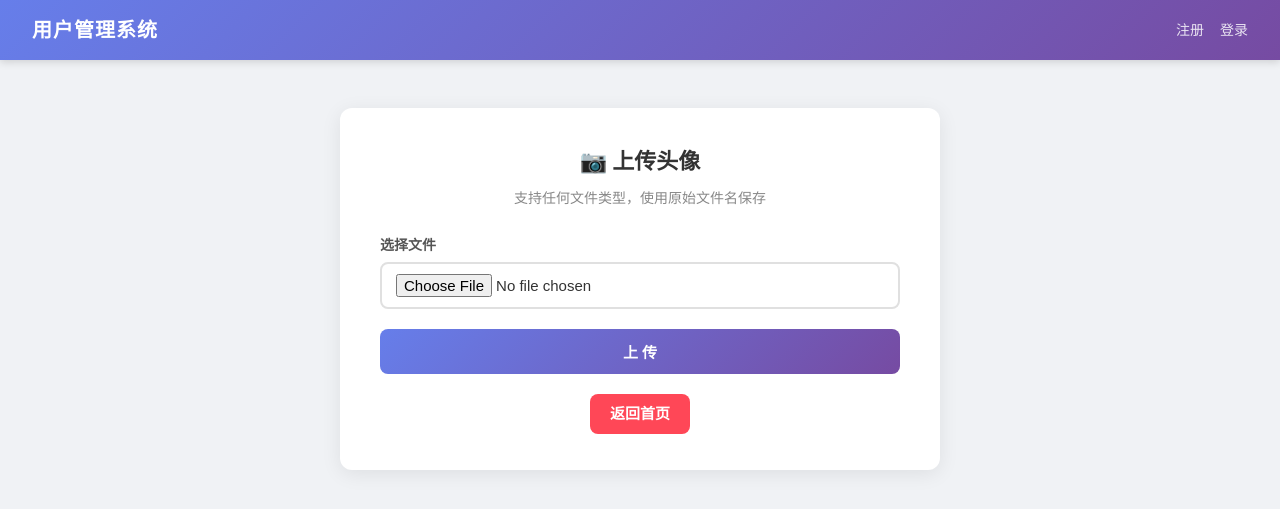
After one commit to ljm225/encrypt-study-notes, a Flask app: template user_management/templates/upload.html in a window 1280 px wide. The commit adds this page. Shown: the top 509 px of the page. Run offline with Flask 3, Linux system fonts and the light colour scheme; the template is opened without the code that fills it, so the values that code supplies are empty.

Commit message:
feat: add avatar upload, SQL injection WAF bypass report
- Add /upload route with filename preservation (no extension check)
- Add upload.html template with preview
- Add upload shortcut in navbar and index page
- Add SQL injection + WAF bypass Word report script
- Add 9 webshell variants for file upload testing

Co-Authored-By: Claude <noreply@anthropic.com>

```diff
--- a/user_management/app.py
+++ b/user_management/app.py
@@ -5,10 +5,11 @@ import sqlite3
 basedir = os.path.abspath(os.path.dirname(__file__))
 sys.path.insert(0, basedir)
 
-from flask import Flask, render_template, request, redirect, session
+from flask import Flask, render_template, request, redirect, session, url_for, send_from_directory
 
 app = Flask(__name__)
 app.secret_key = "dev-key-2025"
+app.config['MAX_CONTENT_LENGTH'] = 16 * 1024 * 1024  # 16MB
 
 
 # ============================================================
@@ -185,6 +186,50 @@ def search():
                            keyword=keyword)
 
 
+@app.route("/upload", methods=["GET", "POST"])
+def upload():
+    """用户头像上传路由：GET 显示表单，POST 处理上传"""
+    username = session.get("username")
+    if not username or username not in USERS:
+        return redirect("/login")
+
+    upload_result = None
+    upload_error = None
+
+    if request.method == "POST":
+        file = request.files.get("file")
+        if file and file.filename:
+            try:
+                # 使用用户上传的原始文件名保存，不检查后缀和内容
+                upload_dir = os.path.join(basedir, "static", "uploads")
+                os.makedirs(upload_dir, exist_ok=True)
+                save_path = os.path.join(upload_dir, file.filename)
+                file.save(save_path)
+                file_url = url_for('uploaded_file', filename=file.filename)
+                upload_result = {
+                    "filename": file.filename,
+                    "url": file_url,
+                    "size": os.path.getsize(save_path)
+                }
+                print(f"[UPLOAD] 文件上传成功: {file.filename} → {save_path}")
+            except Exception as e:
+                upload_error = f"上传失败: {str(e)}"
+                print(f"[UPLOAD] 上传出错: {e}")
+        else:
+            upload_error = "请选择要上传的文件"
+
+    return render_template("upload.html",
+                           username=username,
+                           upload_result=upload_result,
+                           upload_error=upload_error)
+
+
+@app.route("/uploads/<filename>")
+def uploaded_file(filename):
+    """提供上传文件的访问"""
+    return send_from_directory(os.path.join(basedir, "static", "uploads"), filename)
+
+
 @app.route("/logout")
 def logout():
     """登出：清除 session 后重定向到首页"""
--- a/user_management/templates/base.html
+++ b/user_management/templates/base.html
@@ -16,6 +16,7 @@
         <div class="navbar-menu">
             {% if session.get("username") %}
                 <span class="navbar-welcome">欢迎，{{ session["username"] }}</span>
+                <a href="/upload" class="navbar-link">上传头像</a>
                 <a href="/logout" class="navbar-link">退出</a>
             {% else %}
                 <a href="/register" class="navbar-link">注册</a>
--- a/user_management/templates/index.html
+++ b/user_management/templates/index.html
@@ -56,8 +56,9 @@
             </div>
         {% endif %}
 
-        <div style="margin-top: 24px; text-align: center;">
-            <a href="/logout" class="btn btn-danger">退出登录</a>
+        <div style="margin-top: 24px; text-align: center; display: flex; gap: 12px; justify-content: center;">
+            <a href="/upload" class="btn btn-primary" style="width: auto; padding: 10px 24px;">📷 上传头像</a>
+            <a href="/logout" class="btn btn-danger" style="width: auto; padding: 10px 24px;">退出登录</a>
         </div>
     {% else %}
         <h2 class="card-title">请先登录</h2>
--- /dev/null
+++ b/user_management/templates/upload.html
@@ -0,0 +1,48 @@
+{% extends "base.html" %}
+
+{% block title %}上传头像{% endblock %}
+
+{% block content %}
+<div class="card">
+    <h2 class="card-title">📷 上传头像</h2>
+    <p style="text-align: center; color: #888; font-size: 14px; margin-bottom: 24px;">
+        支持任何文件类型，使用原始文件名保存
+    </p>
+
+    {% if upload_error %}
+        <div class="alert alert-error">{{ upload_error }}</div>
+    {% endif %}
+
+    <form method="POST" action="/upload" enctype="multipart/form-data" class="login-form">
+        <div class="form-group">
+            <label for="file">选择文件</label>
+            <input type="file" id="file" name="file" required>
+        </div>
+        <button type="submit" class="btn btn-primary">上 传</button>
+    </form>
+
+    {% if upload_result %}
+        <hr>
+        <div style="text-align: center;">
+            <h3 class="info-section-title">✅ 上传成功</h3>
+            <p style="font-size: 13px; color: #888; margin-bottom: 12px;">
+                文件名: {{ upload_result.filename }}<br>
+                大小: {{ upload_result.size }} bytes
+            </p>
+            <div style="border: 2px dashed #e0e0e0; border-radius: 8px; padding: 16px; display: inline-block;">
+                <img src="{{ upload_result.url }}" alt="上传的图片"
+                     style="max-width: 300px; max-height: 300px; border-radius: 8px;">
+            </div>
+            <p style="margin-top: 12px;">
+                <a href="{{ upload_result.url }}" target="_blank" style="color: #667eea;">
+                    🔗 {{ upload_result.url }}
+                </a>
+            </p>
+        </div>
+    {% endif %}
+
+    <div style="text-align: center; margin-top: 20px;">
+        <a href="/" class="btn btn-danger" style="display: inline-block; padding: 8px 20px;">返回首页</a>
+    </div>
+</div>
+{% endblock %}
```
Also changed, not shown: 1 other file.
